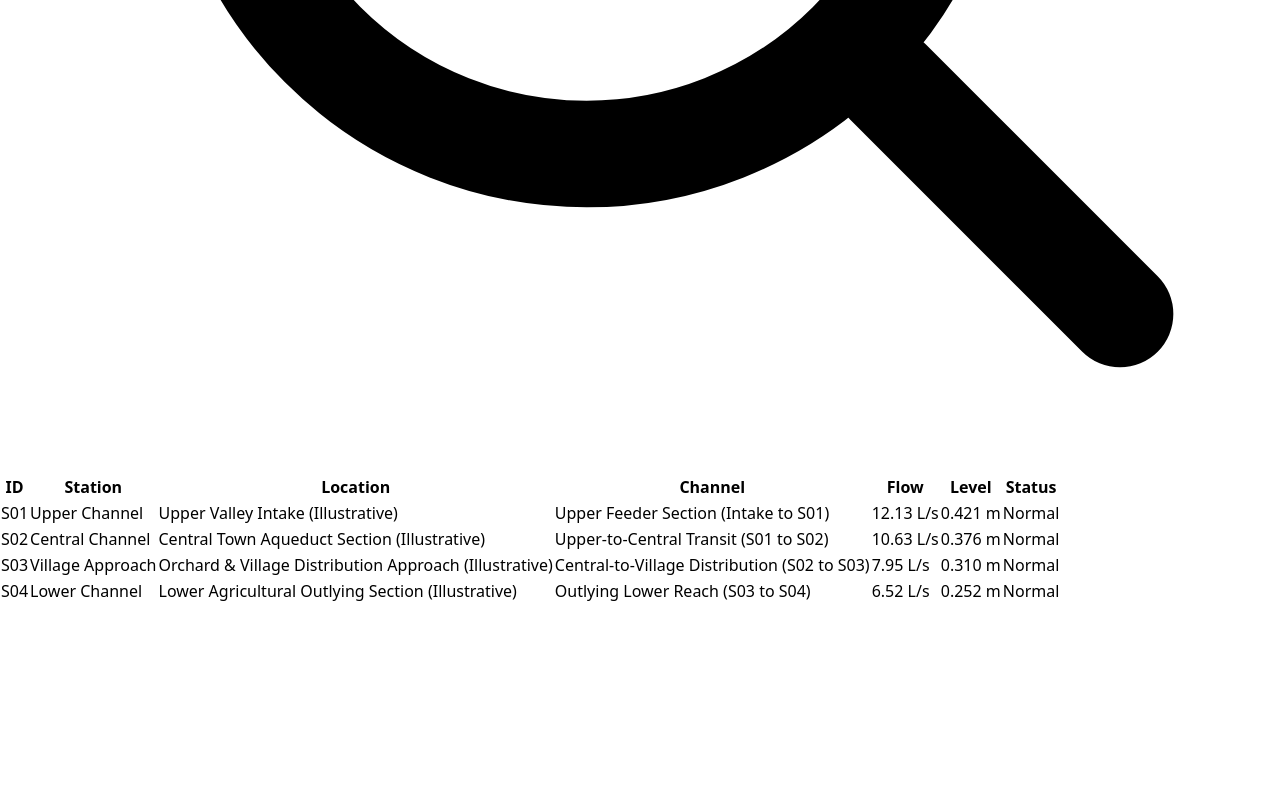
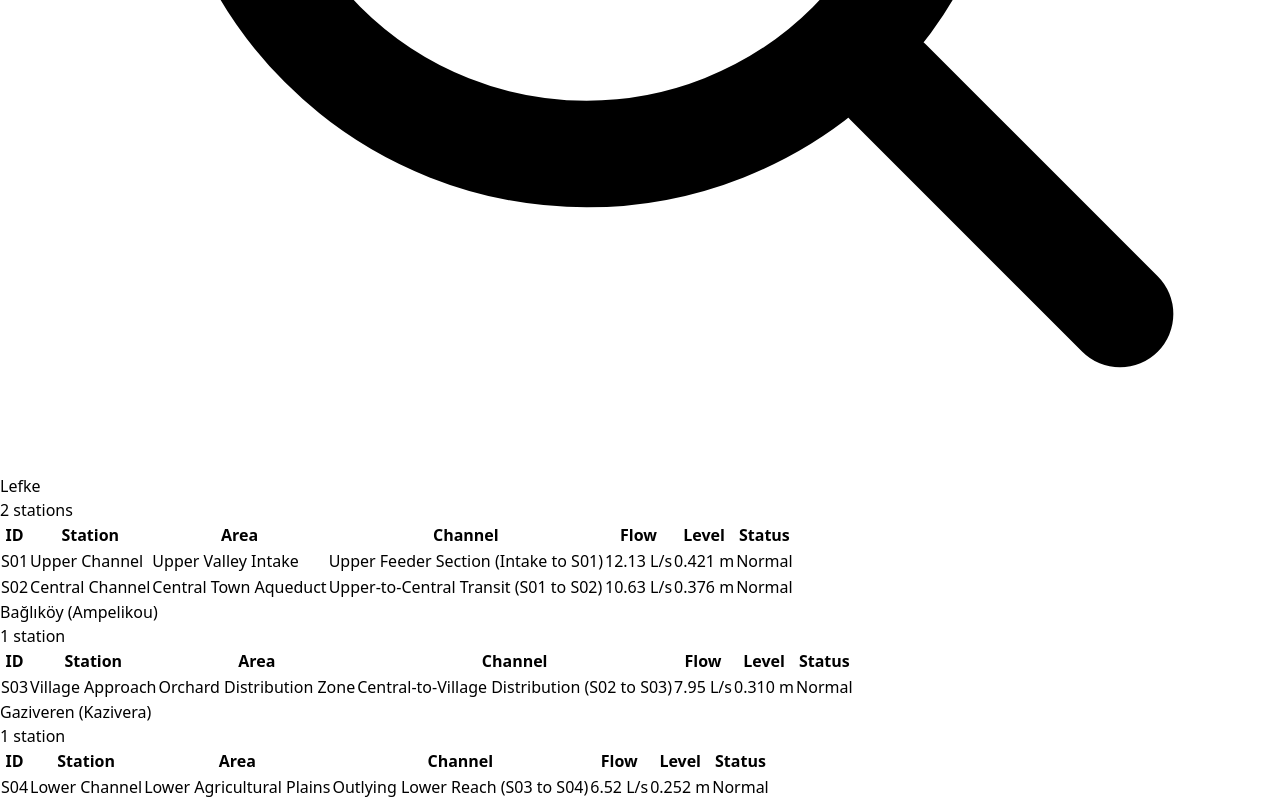
Before and after one commit to ferodev0/aqua-grid, a React (Vite) app: page /sensors in a window 1280 px wide. Shown: the part 6238-7038 px from the top of the page. Before the commit the page ends 6842 px from the top, so only its background shows below. Built offline with nearby package versions, Linux system fonts and the light colour scheme.

Commit message:
Village based listing added for sensors page

```diff
--- a/src/i18n/translations.ts
+++ b/src/i18n/translations.ts
@@ -89,11 +89,15 @@ export const TRANSLATIONS: Record<SupportedLanguage, Record<string, string>> = {
     'sensors.title': 'Sensors',
     'sensors.subtitle':
       'Live demonstration stations from the shared simulation.',
-    'sensors.searchAria': 'Search sensors by ID or station name',
-    'sensors.searchPlaceholder': 'Search by ID or station…',
+    'sensors.searchAria': 'Search sensors by ID, station, village or area',
+    'sensors.searchPlaceholder': 'Search by ID, station, village…',
     'sensors.noMatch': 'No stations match “{query}”.',
+    'sensors.villageGroup': '{village}',
+    'sensors.stationCount': '{count} stations',
+    'sensors.stationCountOne': '1 station',
     'sensors.table.id': 'ID',
     'sensors.table.station': 'Station',
+    'sensors.table.area': 'Area',
     'sensors.table.location': 'Location',
     'sensors.table.channel': 'Channel',
     'sensors.table.flow': 'Flow',
@@ -268,11 +272,15 @@ export const TRANSLATIONS: Record<SupportedLanguage, Record<string, string>> = {
     'sensors.title': 'Sensörler',
     'sensors.subtitle':
       'Paylaşılan simülasyondaki canlı demo istasyonları.',
-    'sensors.searchAria': 'Sensörleri ID veya istasyon adına göre ara',
-    'sensors.searchPlaceholder': 'ID veya istasyon adına göre ara…',
+    'sensors.searchAria': 'Sensörleri ID, istasyon, köy veya bölgeye göre ara',
+    'sensors.searchPlaceholder': 'ID, istasyon veya köy ara…',
     'sensors.noMatch': '“{query}” ile eşleşen istasyon bulunamadı.',
+    'sensors.villageGroup': '{village}',
+    'sensors.stationCount': '{count} istasyon',
+    'sensors.stationCountOne': '1 istasyon',
     'sensors.table.id': 'ID',
     'sensors.table.station': 'İstasyon',
+    'sensors.table.area': 'Bölge',
     'sensors.table.location': 'Konum',
     'sensors.table.channel': 'Kanal Kesiti',
     'sensors.table.flow': 'Debi',
@@ -447,11 +455,15 @@ export const TRANSLATIONS: Record<SupportedLanguage, Record<string, string>> = {
     'sensors.title': 'Αισθητήρες',
     'sensors.subtitle':
       'Ζωντανοί σταθμοί επίδειξης από την κοινή προσομοίωση.',
-    'sensors.searchAria': 'Αναζήτηση αισθητήρων με ID ή όνομα σταθμού',
-    'sensors.searchPlaceholder': 'Αναζήτηση με ID ή σταθμό…',
+    'sensors.searchAria': 'Αναζήτηση αισθητήρων με ID, σταθμό, χωριό ή περιοχή',
+    'sensors.searchPlaceholder': 'Αναζήτηση με ID, σταθμό, χωριό…',
     'sensors.noMatch': 'Κανένας σταθμός δεν ταιριάζει με «{query}».',
+    'sensors.villageGroup': '{village}',
+    'sensors.stationCount': '{count} σταθμοί',
+    'sensors.stationCountOne': '1 σταθμός',
     'sensors.table.id': 'ID',
     'sensors.table.station': 'Σταθμός',
+    'sensors.table.area': 'Περιοχή',
     'sensors.table.location': 'Τοποθεσία',
     'sensors.table.channel': 'Τμήμα Καναλιού',
     'sensors.table.flow': 'Ροή',
--- a/src/pages/SensorsIndexPage.jsx
+++ b/src/pages/SensorsIndexPage.jsx
@@ -4,10 +4,19 @@ import { AppLayout } from '../components/layout/AppLayout';
 import { StatusBadge } from '../components/sensors/StatusBadge';
 import { useLanguage } from '../context/LanguageContext';
 import { useNetwork } from '../context/NetworkContext';
+import { KNOWN_VILLAGES } from '../simulation/demoData';
 
 export function SensorsIndexPage() {
   const navigate = useNavigate();
-  const { t, tSensorName, tSensorLocation, tSegmentName } = useLanguage();
+  const {
+    t,
+    tSensorName,
+    tSensorLocation,
+    tSensorVillage,
+    tSensorArea,
+    tVillage,
+    tSegmentName,
+  } = useLanguage();
   const { sensors, channelSegments } = useNetwork();
   const [query, setQuery] = useState('');
 
@@ -19,21 +28,63 @@ export function SensorsIndexPage() {
   const filteredSensors = useMemo(() => {
     const q = query.trim().toLowerCase();
     if (!q) return sensors;
-    return sensors.filter(
-      (sensor) =>
-        sensor.id.toLowerCase().includes(q) ||
-        sensor.name.toLowerCase().includes(q) ||
-        tSensorName(sensor).toLowerCase().includes(q)
-    );
-  }, [sensors, query, tSensorName]);
+    return sensors.filter((sensor) => {
+      const haystack = [
+        sensor.id,
+        sensor.name,
+        tSensorName(sensor),
+        tSensorLocation(sensor),
+        tSensorVillage(sensor),
+        tSensorArea(sensor),
+        sensor.village,
+        sensor.area,
+        sensor.location?.label,
+      ]
+        .filter(Boolean)
+        .join(' ')
+        .toLowerCase();
+      return haystack.includes(q);
+    });
+  }, [
+    sensors,
+    query,
+    tSensorName,
+    tSensorLocation,
+    tSensorVillage,
+    tSensorArea,
+  ]);
+
+  const villageGroups = useMemo(() => {
+    const map = new Map();
+    for (const sensor of filteredSensors) {
+      const village = sensor.village || sensor.location?.village || 'Unknown';
+      if (!map.has(village)) map.set(village, []);
+      map.get(village).push(sensor);
+    }
+
+    const knownOrder = KNOWN_VILLAGES.filter((v) => map.has(v));
+    const extras = [...map.keys()].filter((v) => !KNOWN_VILLAGES.includes(v));
+    return [...knownOrder, ...extras].map((village) => ({
+      village,
+      sensors: map.get(village),
+    }));
+  }, [filteredSensors]);
+
+  const openSensor = (sensorId) => navigate(`/sensors/${sensorId}`);
+
+  const villageLabel = (village) =>
+    village === 'Unknown' ? t('dashboard.unknownVillage') : tVillage(village);
+
+  const stationCountLabel = (count) =>
+    count === 1
+      ? t('sensors.stationCountOne')
+      : t('sensors.stationCount', { count: String(count) });
 
   return (
     <AppLayout title={t('sensors.title')} denseHeader>
-      <p className="mb-4 text-sm text-slate-500">
-        {t('sensors.subtitle')}
-      </p>
+      <p className="mb-4 text-sm text-slate-500">{t('sensors.subtitle')}</p>
 
-      <label className="relative mb-4 block w-full max-w-md">
+      <label className="relative mb-6 block w-full max-w-md">
         <span className="sr-only">{t('sensors.searchAria')}</span>
         <input
           type="search"
@@ -58,79 +109,122 @@ export function SensorsIndexPage() {
         </svg>
       </label>
 
-      <section className="overflow-hidden rounded-xl border border-slate-200 bg-white shadow-sm">
+      {villageGroups.length === 0 ? (
+        <section className="rounded-xl border border-slate-200 bg-white px-4 py-8 text-center text-sm text-slate-500 shadow-sm">
+          {t('sensors.noMatch', { query: query.trim() })}
+        </section>
+      ) : (
+        <div className="space-y-8">
+          {villageGroups.map((group) => (
+            <section key={group.village}>
+              <div className="mb-3 flex flex-wrap items-baseline justify-between gap-2">
+                <h2 className="text-lg font-semibold tracking-tight text-slate-800">
+                  {t('sensors.villageGroup', {
+                    village: villageLabel(group.village),
+                  })}
+                </h2>
+                <span className="text-xs font-medium text-slate-500">
+                  {stationCountLabel(group.sensors.length)}
+                </span>
+              </div>
+
+              <div className="overflow-hidden rounded-xl border border-slate-200 bg-white shadow-sm">
                 <div className="overflow-x-auto">
-          <table className="w-full min-w-[720px] border-collapse text-left text-sm">
+                  <table className="w-full min-w-[880px] table-fixed border-collapse text-left text-sm">
+                    <colgroup>
+                      <col className="w-[72px]" />
+                      <col className="w-[160px]" />
+                      <col className="w-[220px]" />
+                      <col className="w-[220px]" />
+                      <col className="w-[100px]" />
+                      <col className="w-[100px]" />
+                      <col className="w-[108px]" />
+                    </colgroup>
                     <thead>
                       <tr className="border-b border-slate-200 bg-slate-50 text-xs font-semibold uppercase tracking-wide text-slate-500">
-                <th className="px-4 py-3">{t('sensors.table.id')}</th>
-                <th className="px-4 py-3">{t('sensors.table.station')}</th>
-                <th className="px-4 py-3">{t('sensors.table.location')}</th>
-                <th className="px-4 py-3">{t('sensors.table.channel')}</th>
-                <th className="px-4 py-3 text-right">{t('sensors.table.flow')}</th>
-                <th className="px-4 py-3 text-right">{t('sensors.table.level')}</th>
-                <th className="px-4 py-3">{t('sensors.table.status')}</th>
+                        <th className="px-4 py-3 text-left">
+                          {t('sensors.table.id')}
+                        </th>
+                        <th className="px-4 py-3 text-left">
+                          {t('sensors.table.station')}
+                        </th>
+                        <th className="px-4 py-3 text-left">
+                          {t('sensors.table.area')}
+                        </th>
+                        <th className="px-4 py-3 text-left">
+                          {t('sensors.table.channel')}
+                        </th>
+                        <th className="px-4 py-3 text-center">
+                          {t('sensors.table.flow')}
+                        </th>
+                        <th className="px-4 py-3 text-center">
+                          {t('sensors.table.level')}
+                        </th>
+                        <th className="px-4 py-3 text-center">
+                          {t('sensors.table.status')}
+                        </th>
                       </tr>
                     </thead>
                     <tbody>
-              {filteredSensors.length === 0 ? (
-                <tr>
-                  <td
-                    colSpan={7}
-                    className="px-4 py-8 text-center text-sm text-slate-500"
-                  >
-                    {t('sensors.noMatch', { query: query.trim() })}
-                  </td>
-                </tr>
-              ) : (
-                filteredSensors.map((sensor) => (
+                      {group.sensors.map((sensor) => (
                         <tr
                           key={sensor.id}
                           role="link"
                           tabIndex={0}
-                    onClick={() => navigate(`/sensors/${sensor.id}`)}
+                          onClick={() => openSensor(sensor.id)}
                           onKeyDown={(event) => {
                             if (event.key === 'Enter' || event.key === ' ') {
                               event.preventDefault();
-                        navigate(`/sensors/${sensor.id}`);
+                              openSensor(sensor.id);
                             }
                           }}
                           className="cursor-pointer border-b border-slate-100 last:border-0 hover:bg-teal-50/40 focus-visible:bg-teal-50/60 focus-visible:outline-none"
                         >
-                    <td className="px-4 py-3 font-mono text-teal-600">
+                          <td className="truncate px-4 py-3 text-left font-mono text-teal-600">
                             {sensor.id}
                           </td>
-                    <td className="px-4 py-3 font-semibold text-slate-800">
+                          <td className="truncate px-4 py-3 text-left font-semibold text-slate-800">
                             {tSensorName(sensor)}
                           </td>
-                    <td className="max-w-[220px] truncate px-4 py-3 text-slate-500">
-                      {tSensorLocation(sensor)}
+                          <td
+                            className="truncate px-4 py-3 text-left text-slate-500"
+                            title={tSensorArea(sensor)}
+                          >
+                            {tSensorArea(sensor)}
                           </td>
-                    <td className="max-w-[200px] truncate px-4 py-3 text-slate-500">
+                          <td
+                            className="truncate px-4 py-3 text-left text-slate-500"
+                            title={segmentName(sensor.channelSegmentId)}
+                          >
                             {segmentName(sensor.channelSegmentId)}
                           </td>
-                    <td className="px-4 py-3 text-right font-medium tabular-nums text-slate-800">
+                          <td className="px-4 py-3 text-center font-medium tabular-nums text-slate-800">
                             {sensor.current.flowRateLps.toFixed(2)}{' '}
                             <span className="text-xs font-normal text-slate-400">
                               L/s
                             </span>
                           </td>
-                    <td className="px-4 py-3 text-right font-medium tabular-nums text-slate-800">
+                          <td className="px-4 py-3 text-center font-medium tabular-nums text-slate-800">
                             {sensor.current.waterLevelM.toFixed(3)}{' '}
                             <span className="text-xs font-normal text-slate-400">
                               m
                             </span>
                           </td>
-                    <td className="px-4 py-3">
+                          <td className="px-4 py-3 text-center">
+                            <div className="inline-flex justify-center">
                               <StatusBadge status={sensor.status} />
+                            </div>
                           </td>
                         </tr>
-                ))
-              )}
+                      ))}
                     </tbody>
                   </table>
                 </div>
+              </div>
             </section>
+          ))}
+        </div>
+      )}
     </AppLayout>
   );
 }
```
Lines whose indentation alone changed are shown as unchanged.
